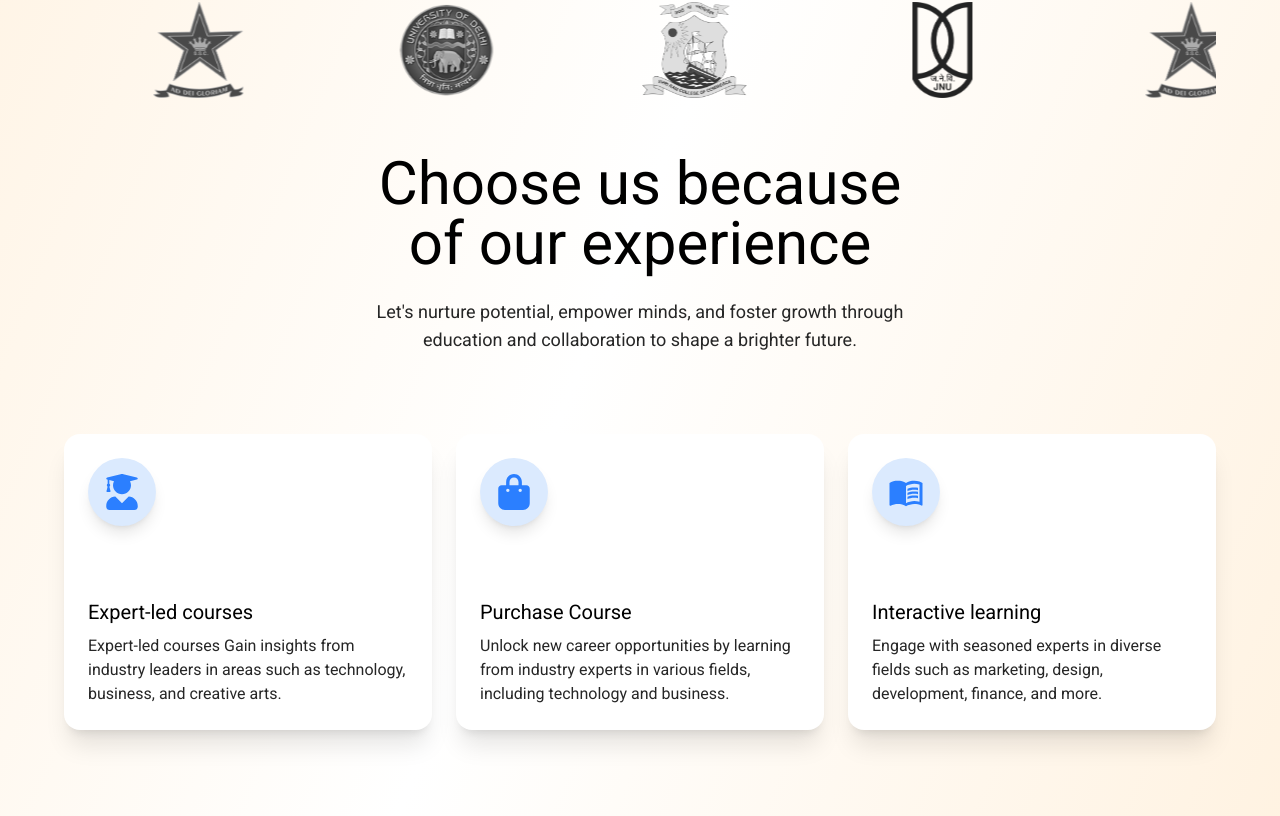
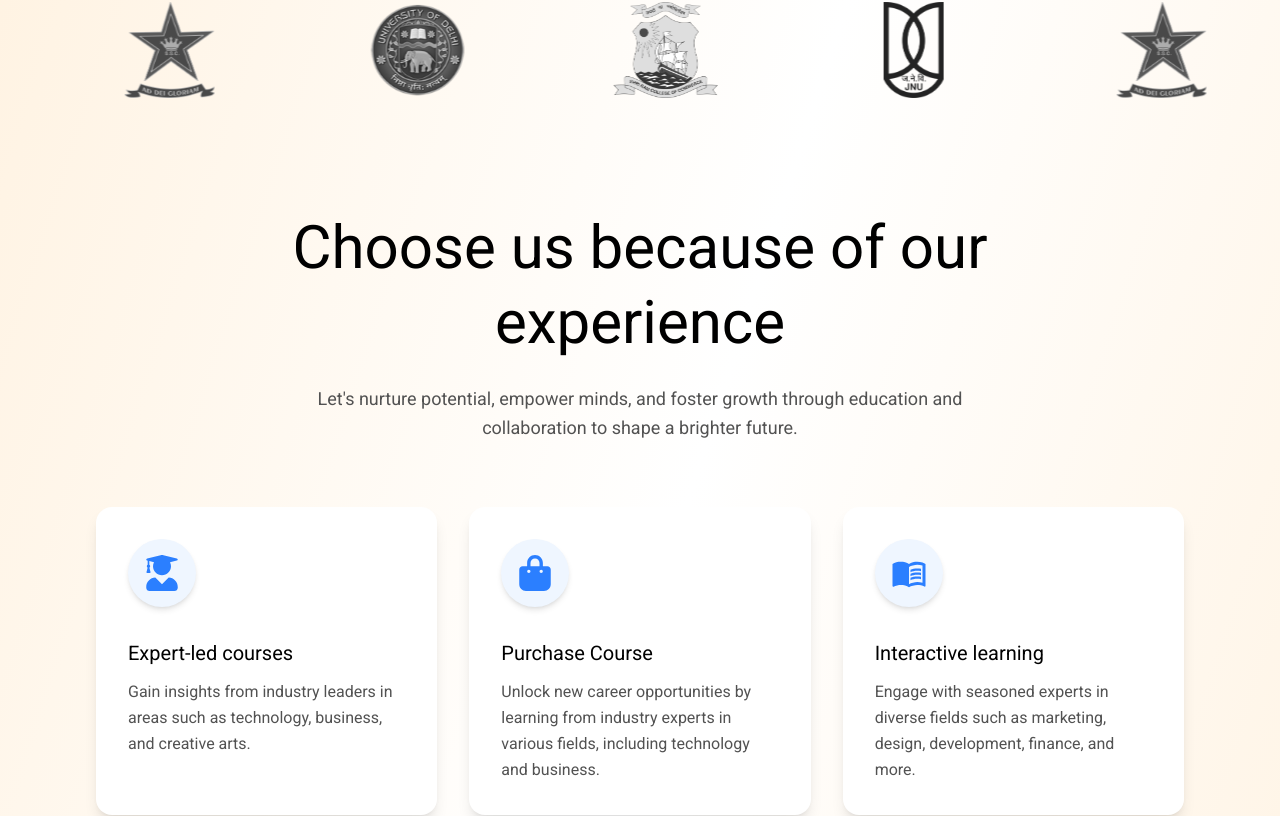
Before and after one commit to devaryankhare/Frontend-UniPrep, a Next.js app: page / in a window 1280 px wide. Shown: the part 1350-2166 px from the top of the page. Built offline with nearby package versions, Linux system fonts and the light colour scheme; no server answers.

Commit message:
Feat : added reviews

```diff
--- a/app/components/Feature.tsx
+++ b/app/components/Feature.tsx
@@ -2,45 +2,61 @@ import { FaUserGraduate } from "react-icons/fa";
 import { FaBagShopping } from "react-icons/fa6";
 import { MdOutlineMenuBook } from "react-icons/md";
 
-export default function Feature(){
-    return(
-        <main className="max-w-6xl mx-auto py-6">
-            <div className="flex flex-col items-center justify-center gap-6">
-                <h1 className="text-6xl max-w-xl text-center text-black">Choose us because of our experience</h1>
-                <p className="text-lg max-w-xl text-center text-neutral-800">Let{'\''}s nurture potential, empower minds, and foster growth through education and collaboration to shape a brighter future.</p>
+export default function Feature() {
+  const features = [
+    {
+      icon: <FaUserGraduate className="text-blue-500 text-3xl md:text-4xl" />,
+      title: "Expert-led courses",
+      description: "Gain insights from industry leaders in areas such as technology, business, and creative arts.",
+    },
+    {
+      icon: <FaBagShopping className="text-blue-500 text-3xl md:text-4xl" />,
+      title: "Purchase Course",
+      description: "Unlock new career opportunities by learning from industry experts in various fields, including technology and business.",
+    },
+    {
+      icon: <MdOutlineMenuBook className="text-blue-500 text-3xl md:text-4xl" />,
+      title: "Interactive learning",
+      description: "Engage with seasoned experts in diverse fields such as marketing, design, development, finance, and more.",
+    },
+  ];
+
+  return (
+    <main className="max-w-6xl mx-auto px-4 sm:px-6 lg:px-8 py-12 md:py-20">
+      {/* Header */}
+      <div className="flex flex-col items-center justify-center gap-4 md:gap-6 mb-12 md:mb-16">
+        <h1 className="text-3xl sm:text-4xl md:text-5xl lg:text-6xl max-w-3xl text-center text-black leading-tight">
+          Choose us because of our experience
+        </h1>
+        <p className="text-base sm:text-lg max-w-2xl text-center text-neutral-600 leading-relaxed">
+          Let&apos;s nurture potential, empower minds, and foster growth through education and collaboration to shape a brighter future.
+        </p>
+      </div>
+
+      {/* Features Grid */}
+      <div className="grid grid-cols-1 sm:grid-cols-2 lg:grid-cols-3 gap-6 md:gap-8">
+        {features.map((feature, index) => (
+          <div
+            key={index}
+            className="bg-white rounded-2xl shadow-lg hover:shadow-xl transition-shadow duration-300 p-6 md:p-8 flex flex-col gap-6 md:gap-8 h-full"
+          >
+            {/* Icon */}
+            <div className="p-3 md:p-4 rounded-full bg-blue-50 w-fit shadow-md">
+              {feature.icon}
             </div>
 
-            <div className="grid grid-cols-1 md:grid-cols-3 gap-6 py-20 justify-items-center">
-                <div className="col-span-1 bg-white rounded-2xl shadow-xl p-6 w-fit flex flex-col gap-18">
-                    <div className="p-4 rounded-full bg-blue-100 w-fit shadow-lg">
-                        <FaUserGraduate className="text-blue-500 text-4xl" />
-                    </div>
-                    <div className="flex flex-col gap-2">
-                        <h1 className="text-black text-xl">Expert-led courses</h1>
-                        <p className="text-neutral-800 text-md">Expert-led courses Gain insights from industry leaders in areas such as technology, business, and creative arts.</p>
-                    </div>
-                </div>
-
-                <div className="col-span-1 bg-white rounded-2xl shadow-xl p-6 w-fit flex flex-col gap-18">
-                    <div className="p-4 rounded-full bg-blue-100 w-fit shadow-lg">
-                        <FaBagShopping className="text-blue-500 text-4xl" />
-                    </div>
-                    <div className="flex flex-col gap-2">
-                        <h1 className="text-black text-xl">Purchase Course</h1>
-                        <p className="text-neutral-800 text-md">Unlock new career opportunities by learning from industry experts in various fields, including technology and business.</p>
-                    </div>
-                </div>
-
-                <div className="col-span-1 bg-white rounded-2xl shadow-xl p-6 w-fit flex flex-col gap-18">
-                    <div className="p-4 rounded-full bg-blue-100 w-fit shadow-lg">
-                        <MdOutlineMenuBook className="text-blue-500 text-4xl" />
-                    </div>
-                    <div className="flex flex-col gap-2">
-                        <h1 className="text-black text-xl">Interactive learning</h1>
-                        <p className="text-neutral-800 text-md">Engage with seasoned experts in diverse fields such as marketing, design, development, finance, and more.</p>
-                    </div>
-                </div>
+            {/* Content */}
+            <div className="flex flex-col gap-2 md:gap-3">
+              <h2 className="text-black text-lg md:text-xl">
+                {feature.title}
+              </h2>
+              <p className="text-neutral-600 text-sm md:text-base leading-relaxed">
+                {feature.description}
+              </p>
             </div>
-        </main>
-    );
+          </div>
+        ))}
+      </div>
+    </main>
+  );
 }
--- /dev/null
+++ b/app/components/Review.tsx
@@ -0,0 +1,131 @@
+"use client";
+import { useState } from "react";
+
+export default function Reviews() {
+  const [showAll, setShowAll] = useState(false);
+
+  const reviews = [
+    {
+      id: 1,
+      name: "Sarah Johnson",
+      role: "Product Manager",
+      content: "This platform completely transformed how I approach learning. The courses are well-structured and the instructors are top-notch. I've been able to upskill in just weeks what would have taken months elsewhere.",
+      rating: 5,
+    },
+    {
+      id: 2,
+      name: "Michael Chen",
+      role: "Software Engineer",
+      content: "The flexibility to learn at my own pace while working full-time has been invaluable. The course library is extensive and covers exactly what I needed to advance my career.",
+      rating: 5,
+    },
+    {
+      id: 3,
+      name: "Emily Rodriguez",
+      role: "Marketing Director",
+      content: "I was skeptical at first, but the quality of content exceeded my expectations. The certificates have already helped me stand out in job interviews.",
+      rating: 5,
+    },
+    {
+      id: 4,
+      name: "David Kim",
+      role: "Data Analyst",
+      content: "The expert instructors bring real-world experience that you can't find in textbooks. I've applied what I learned immediately in my current role.",
+      rating: 5,
+    },
+    {
+      id: 5,
+      name: "Lisa Thompson",
+      role: "UX Designer",
+      content: "Finally, a platform that understands adult learners. The support team is responsive and the community is incredibly helpful.",
+      rating: 5,
+    },
+    {
+      id: 6,
+      name: "James Wilson",
+      role: "Startup Founder",
+      content: "Investing in this platform was one of the best decisions for my professional development. The ROI has been tremendous.",
+      rating: 5,
+    },
+  ];
+
+  const initialReviews = reviews.slice(0, 3);
+  const additionalReviews = reviews.slice(3);
+  const displayedReviews = showAll ? reviews : initialReviews;
+
+  return (
+    <main className="min-h-screen bg-gray-50 py-20 px-6">
+      <div className="max-w-5xl mx-auto">
+
+        {/* Header */}
+        <div className="flex flex-col items-center justify-center mb-16">
+          <h2 className="text-4xl text-black max-w-xl text-center mb-4">
+            Choose us because of our experience
+          </h2>
+          <p className="text-black text-lg text-center max-w-xl mx-auto">
+            Join thousands of satisfied learners who have transformed their careers through our platform.
+          </p>
+        </div>
+
+        {/* Reviews Grid */}
+        <div className="grid grid-cols-1 md:grid-cols-2 lg:grid-cols-3 gap-6 mb-10">
+          {displayedReviews.map((review) => (
+            <div
+              key={review.id}
+              className="bg-white rounded-2xl p-6 shadow-xl border border-neutral-100"
+            >
+              {/* Stars */}
+              <div className="flex gap-1 mb-4">
+                {[...Array(review.rating)].map((_, i) => (
+                  <svg
+                    key={i}
+                    className="w-4 h-4 text-amber-500 fill-current"
+                    viewBox="0 0 20 20"
+                  >
+                    <path d="M9.049 2.927c.3-.921 1.603-.921 1.902 0l1.07 3.292a1 1 0 00.95.69h3.462c.969 0 1.371 1.24.588 1.81l-2.8 2.034a1 1 0 00-.364 1.118l1.07 3.292c.3.921-.755 1.688-1.54 1.118l-2.8-2.034a1 1 0 00-1.175 0l-2.8 2.034c-.784.57-1.838-.197-1.539-1.118l1.07-3.292a1 1 0 00-.364-1.118L2.98 8.72c-.783-.57-.38-1.81.588-1.81h3.461a1 1 0 00.951-.69l1.07-3.292z" />
+                  </svg>
+                ))}
+              </div>
+
+              {/* Content */}
+              <p className="text-gray-700 text-sm leading-relaxed mb-6">
+                {review.content}
+              </p>
+
+              {/* Author */}
+              <div className="border-t border-gray-100 pt-4">
+                <p className="font-medium text-gray-900 text-sm">
+                  {review.name}
+                </p>
+                <p className="text-gray-500 text-xs">
+                  {review.role}
+                </p>
+              </div>
+            </div>
+          ))}
+        </div>
+
+        {/* Read More Button */}
+        {additionalReviews.length > 0 && (
+          <div className="text-center">
+            <button
+              onClick={() => setShowAll(!showAll)}
+              className="inline-flex items-center gap-2 px-6 py-3 bg-linear-to-br from-blue-500 to-blue-600 border border-gray-200 rounded-full text-white hover:scale-110 duration-300"
+            >
+              {showAll ? (
+                <>
+                  Show Less
+                </>
+              ) : (
+                <>
+                  Read More Reviews
+                </>
+              )}
+            </button>
+          </div>
+        )}
+
+      </div>
+    </main>
+  );
+}
--- a/app/components/Usp.tsx
+++ b/app/components/Usp.tsx
@@ -32,8 +32,12 @@ export default function Usp() {
   ];
 
   return (
-    <main className="min-h-screen flex items-center justify-center p-8 lg:p-16">
-      <div className="max-w-6xl w-full mx-auto">
+    <main className="min-h-screen py-12 bg-white rounded-t-4xl border-t border-neutral-200">
+    <div className="flex justify-center items-center">
+        <h1 className="max-w-xl text-center text-6xl text-black">Steady progress, endless potential</h1>
+    </div>
+    <div className="flex items-center justify-center p-8 lg:p-16">
+        <div className="max-w-6xl w-full mx-auto">
         <div className="grid grid-cols-1 lg:grid-cols-3 gap-12 lg:gap-16 items-center">
 
           {/* Left Column */}
@@ -79,6 +83,7 @@ export default function Usp() {
 
         </div>
       </div>
+    </div>
     </main>
   );
 }
--- a/app/components/ui/Navbar.tsx
+++ b/app/components/ui/Navbar.tsx
@@ -150,11 +150,11 @@ export default function Navbar() {
             ) : (
               <Link
                 href="/auth"
-                className="group relative inline-flex items-center gap-1.5 px-5 py-2 text-sm font-medium text-white bg-slate-900 rounded-full overflow-hidden transition-all duration-300 hover:shadow-lg hover:shadow-slate-900/25 hover:-translate-y-0.5"
+                className="group relative inline-flex items-center gap-1.5 px-5 py-2 text-sm text-white bg-linear-to-br from-blue-500 to-blue-600 rounded-full overflow-hidden transition-all duration-300 hover:shadow-lg hover:shadow-slate-900/25 hover:-translate-y-0.5"
               >
                 <span className="relative z-10">Get Started</span>
                 <motion.div
-                  className="absolute inset-0 bg-gradient-to-r from-blue-600 to-indigo-600"
+                  className="absolute inset-0 bg-gradient-to-r from-blue-500 to-blue-600"
                   initial={{ x: "100%" }}
                   whileHover={{ x: 0 }}
                   transition={{ duration: 0.3 }}
@@ -212,7 +212,7 @@ export default function Navbar() {
                     <Link
                       href="/auth"
                       onClick={() => setIsMobileMenuOpen(false)}
-                      className="flex items-center justify-center w-full px-4 py-3 text-base font-medium text-white bg-slate-900 rounded-2xl hover:bg-slate-800 transition-colors duration-200"
+                      className="flex items-center justify-center w-full px-4 py-3 text-base font-medium text-white bg-linear-to-br from-blue-500 to-blue-600 rounded-2xl transition-colors duration-200"
                     >
                       Get Started
                     </Link>
--- a/app/page.tsx
+++ b/app/page.tsx
@@ -6,6 +6,7 @@ import ImageCarousel from "./components/ui/infiniteCarousal";
 import Feature from "./components/Feature";
 import Courses from "./components/Courses";
 import Usp from "./components/Usp";
+import Reviews from "./components/Review";
 
 export default function Home() {
   const logos = ["/logos/du.png", "/logos/srcc.png", "/logos/jnu.png", "/logos/st.png"];
@@ -32,6 +33,8 @@ export default function Home() {
       <Courses />
 
       <Usp />
+
+      <Reviews />
     </main>
   );
 }
```
